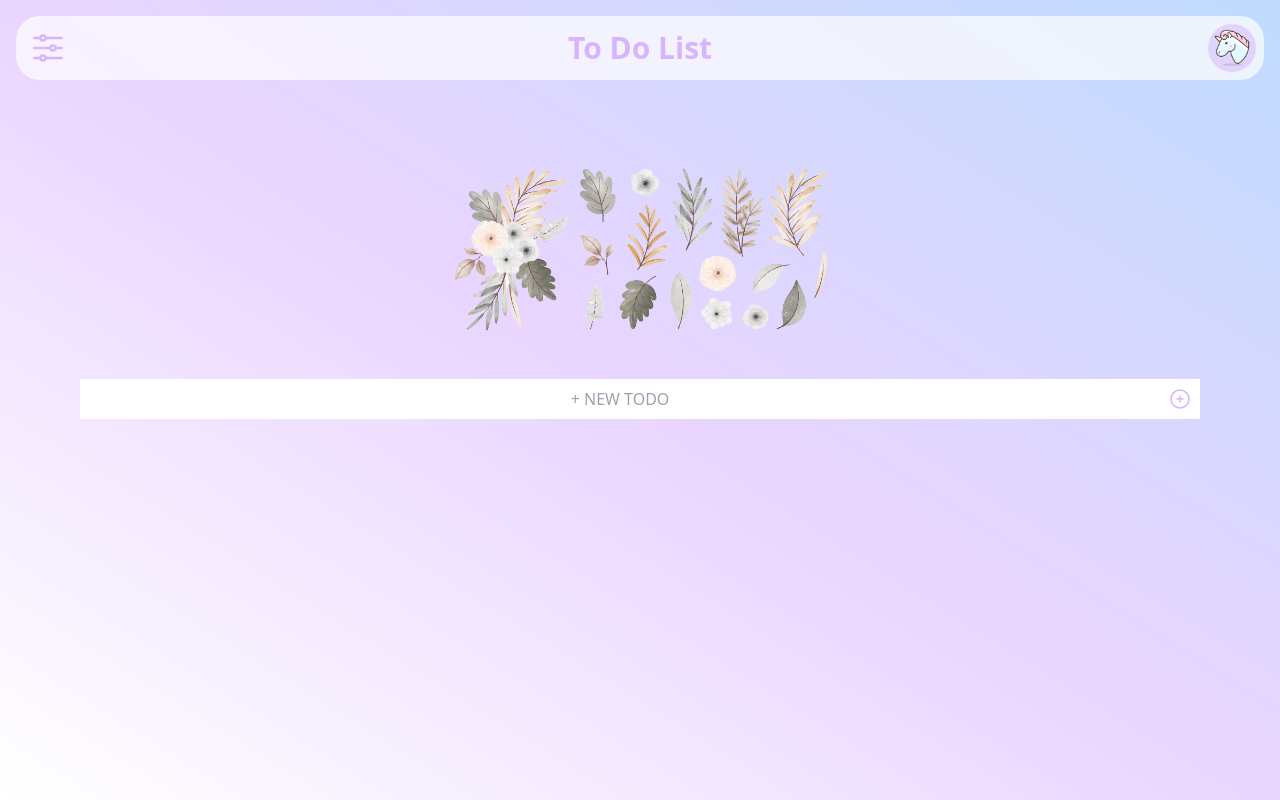
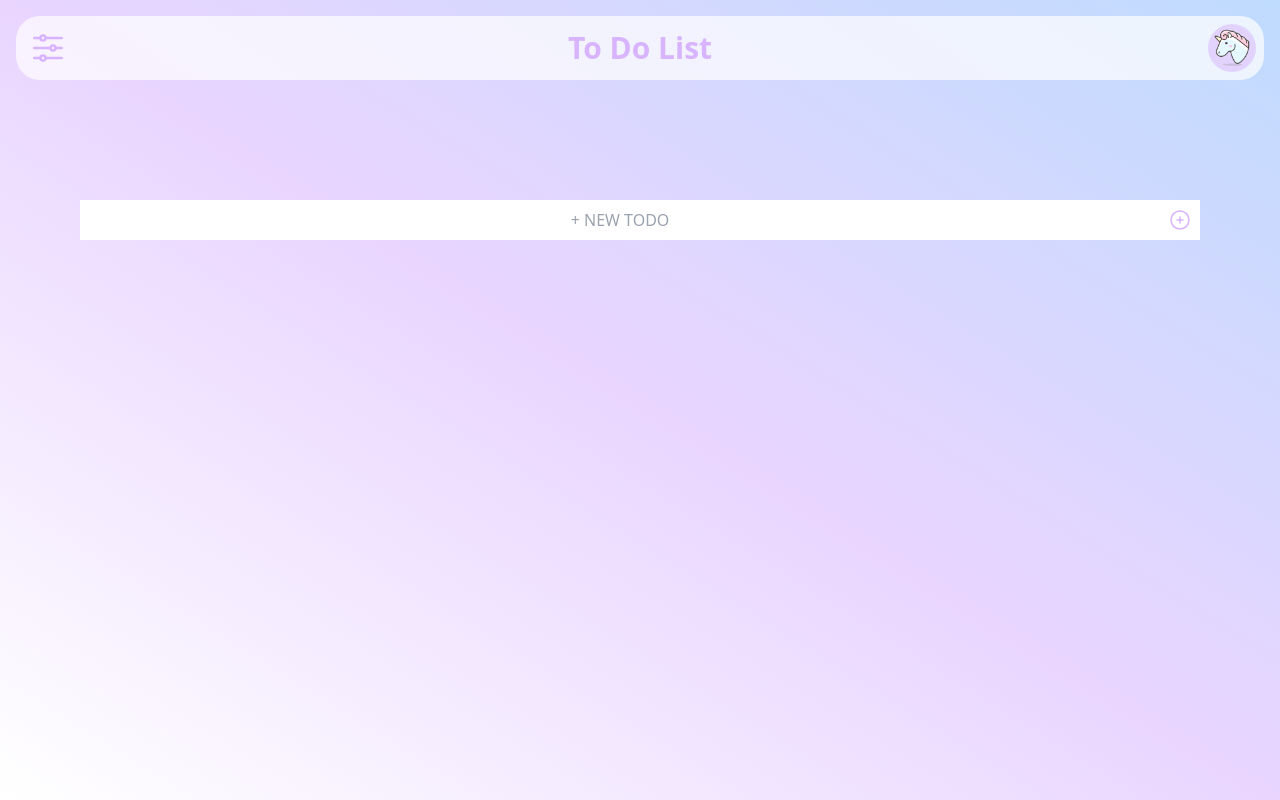
Before and after one commit to cocoide/todo-app, a Next.js app: page / in a window 1280 px wide. Built offline with nearby package versions, Linux system fonts and the light colour scheme.

Commit message:
delete top Image

```diff
--- a/src/pages/index.tsx
+++ b/src/pages/index.tsx
@@ -17,7 +17,7 @@ export default function Home() {
         <Header />
 
         <div className='flex justify-center place-items-center p-10'>
-          <Image src="/flower.png" height={200} width={400} alt={""} />
+          {/* <Image src="/flower.png" height={200} width={400} alt={""} /> */}
         </div>
 
         <div className='mx-20 shadow-purple-300/50'>
```
